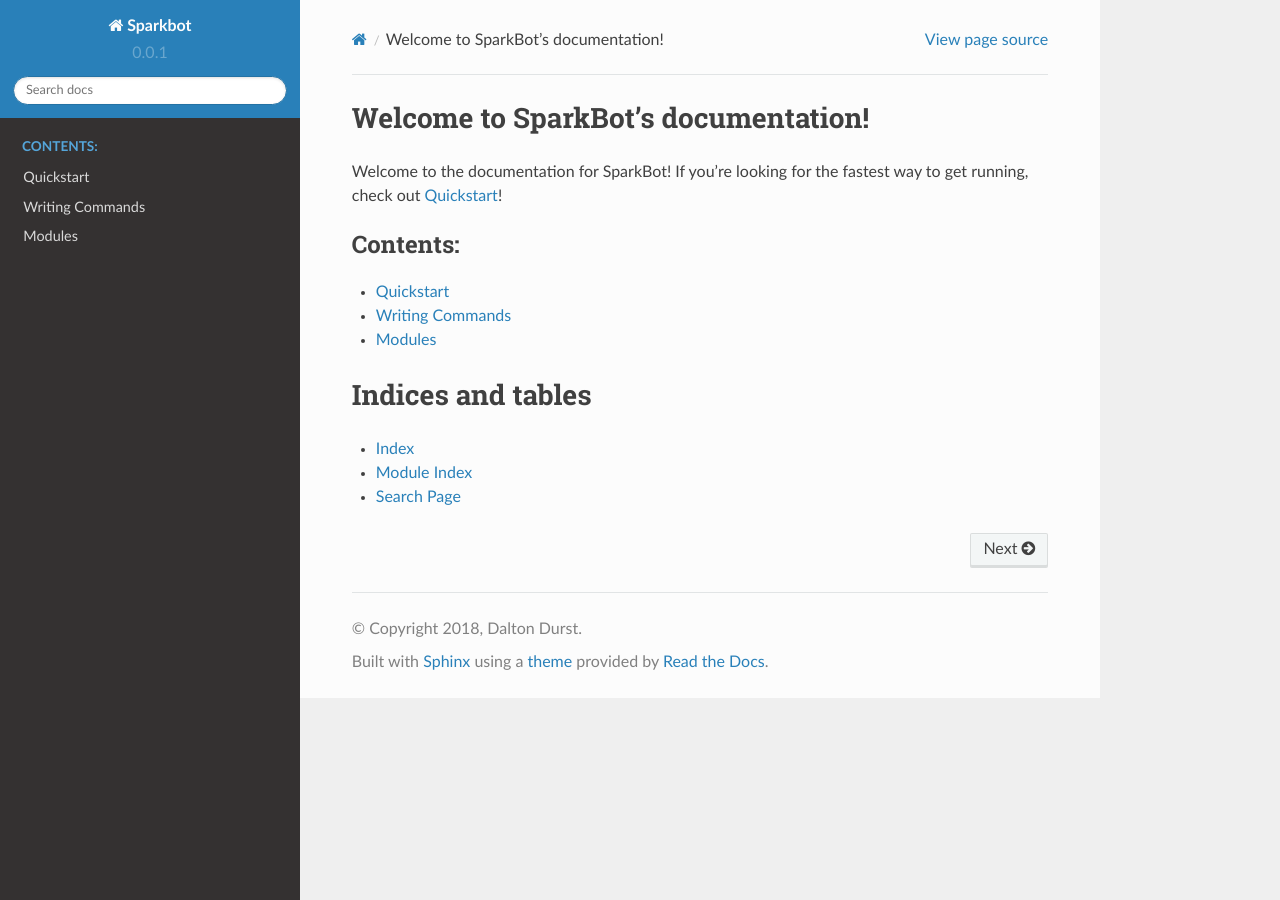
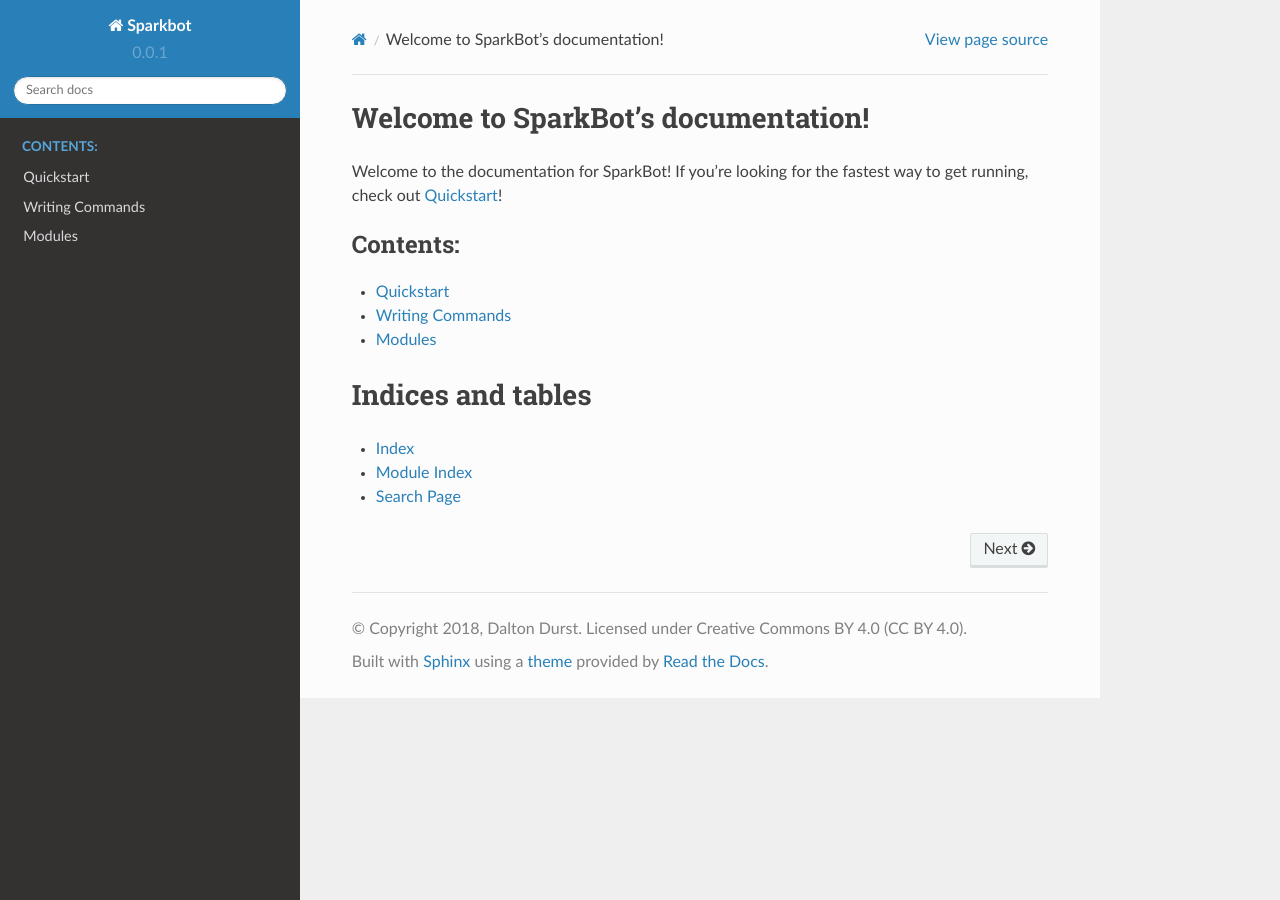
Before and after one commit to UniversalSuperBox/SparkBot, a Sphinx documentation site: the page built from docs/index.rst, in a window 1280 px wide. Built offline with Sphinx 7.4.7 and the Read the Docs theme 2.0.0, drawn with Linux system fonts in a browser that asks for light colours.

Commit message:
Update docs copyright to assign CC-BY 4.0

```diff
--- a/docs/conf.py
+++ b/docs/conf.py
@@ -48,7 +48,7 @@
 
 # General information about the project.
 project = 'Sparkbot'
-copyright = '2018, Dalton Durst'
+copyright = '2018, Dalton Durst. Licensed under Creative Commons BY 4.0 (CC BY 4.0)'
 author = 'Dalton Durst'
 
 # The version info for the project you're documenting, acts as replacement for
```
